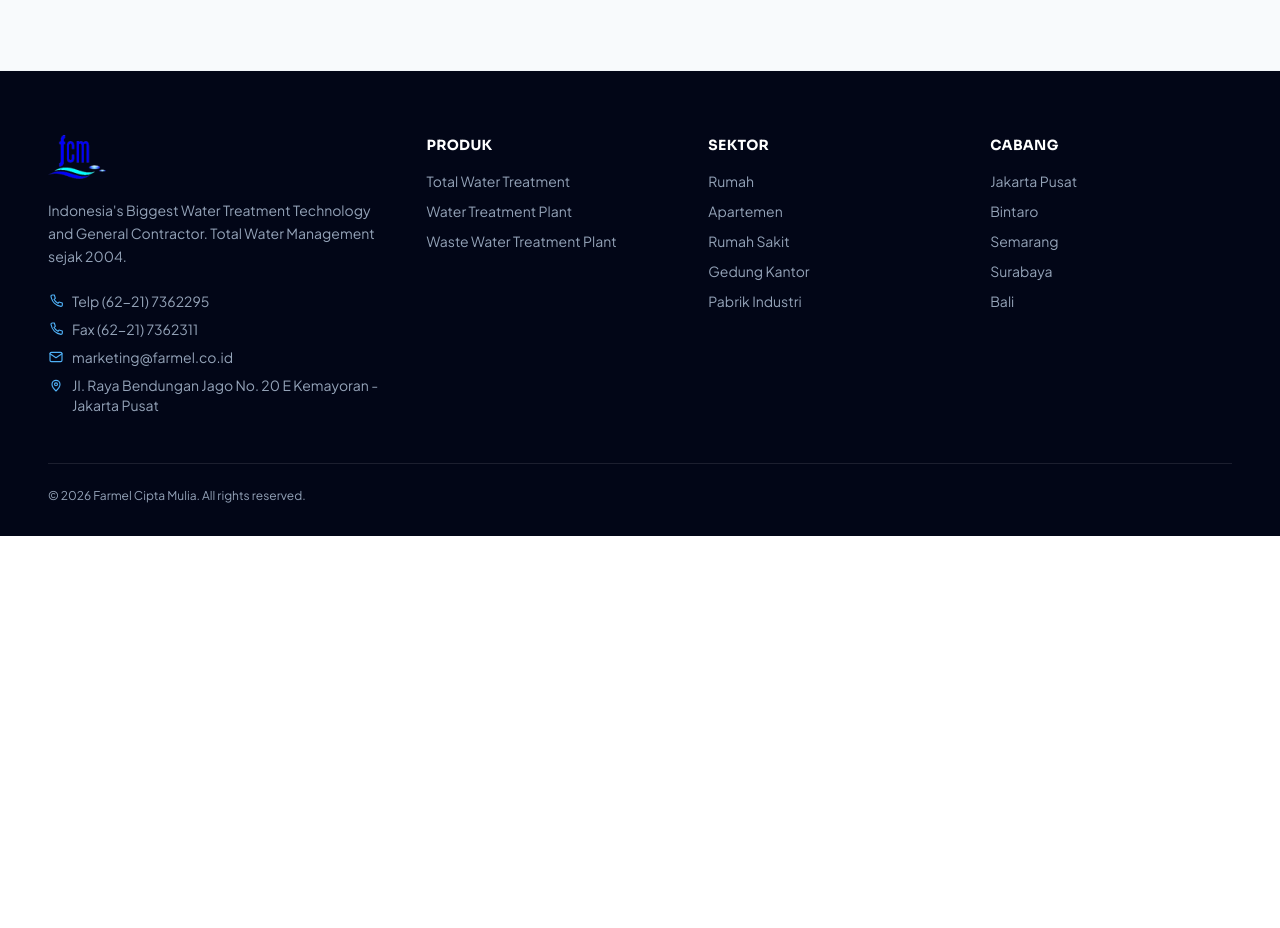
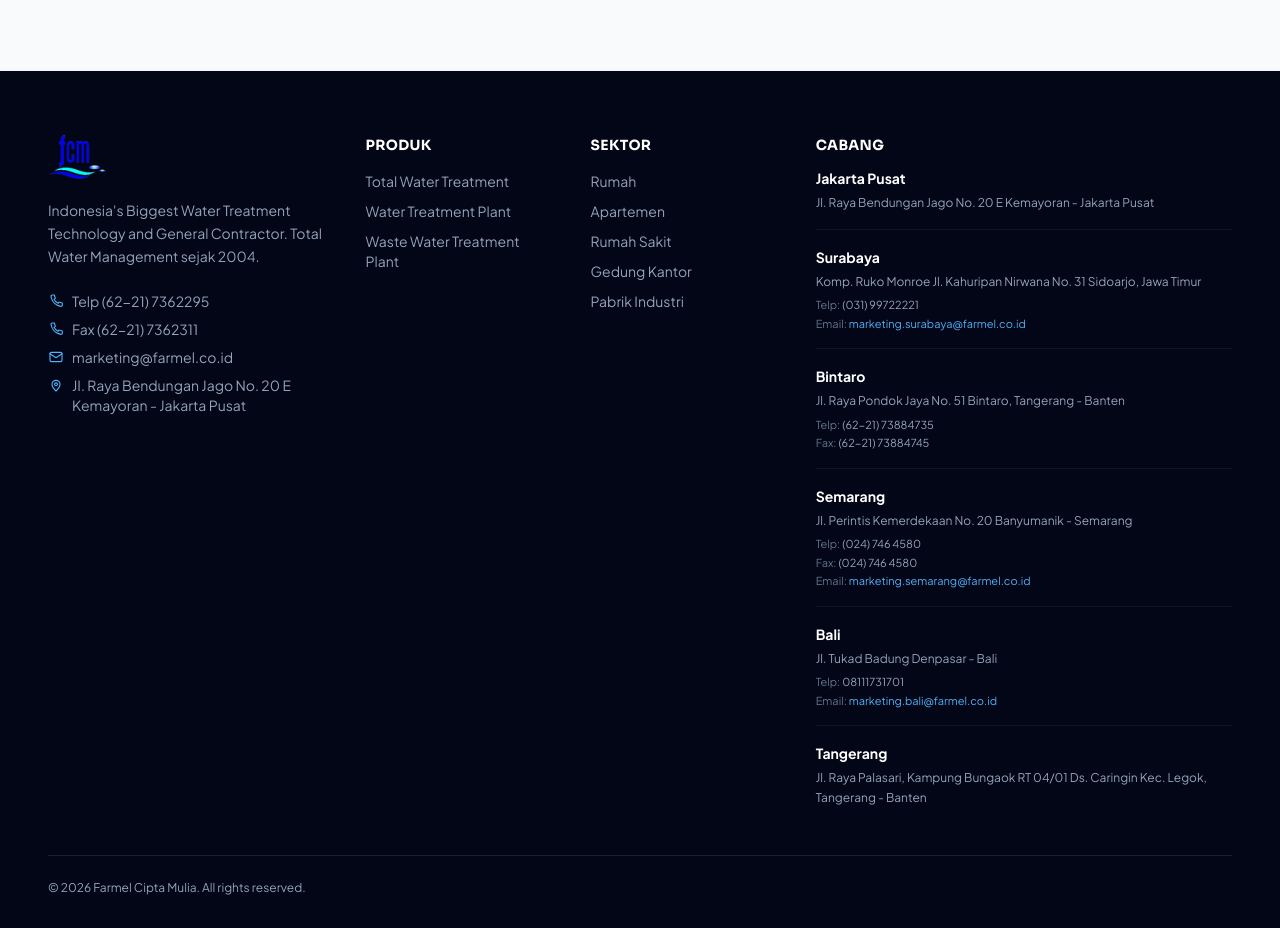
Before and after one commit to onlybot12/Farmel, a React (Vite) app: page / in a window 1280 px wide. Shown: the part 9100-10028 px from the top of the page. Before the commit the page ends 9636 px from the top, so only its background shows below. Built offline with nearby package versions, Linux system fonts and the light colour scheme.

Commit message:
Update Footer.tsx

```diff
--- a/src/components/Footer.tsx
+++ b/src/components/Footer.tsx
@@ -1,32 +1,67 @@
 import { Icon } from './Icon'
-import { contact, branches } from '../data/content'
+import { contact } from '../data/content'
 
 export function Footer() {
   const products = ['Total Water Treatment', 'Water Treatment Plant', 'Waste Water Treatment Plant']
   const sectors = ['Rumah', 'Apartemen', 'Rumah Sakit', 'Gedung Kantor', 'Pabrik Industri']
 
+  // Daftar data detail cabang yang Anda berikan
+  const branchDetails = [
+    {
+      name: 'Jakarta Pusat',
+      address: 'Jl. Raya Bendungan Jago No. 20 E Kemayoran - Jakarta Pusat',
+    },
+    {
+      name: 'Surabaya',
+      address: 'Komp. Ruko Monroe Jl. Kahuripan Nirwana No. 31 Sidoarjo, Jawa Timur',
+      telp: '(031) 99722221',
+      email: 'marketing.surabaya@farmel.co.id',
+    },
+    {
+      name: 'Bintaro',
+      address: 'Jl. Raya Pondok Jaya No. 51 Bintaro, Tangerang - Banten',
+      telp: '(62-21) 73884735',
+      fax: '(62-21) 73884745',
+    },
+    {
+      name: 'Semarang',
+      address: 'Jl. Perintis Kemerdekaan No. 20 Banyumanik - Semarang',
+      telp: '(024) 746 4580',
+      fax: '(024) 746 4580',
+      email: 'marketing.semarang@farmel.co.id',
+    },
+    {
+      name: 'Bali',
+      address: 'Jl. Tukad Badung Denpasar - Bali',
+      telp: '08111731701',
+      email: 'marketing.bali@farmel.co.id',
+    },
+    {
+      name: 'Tangerang',
+      address: 'Jl. Raya Palasari, Kampung Bungaok RT 04/01 Ds. Caringin Kec. Legok, Tangerang - Banten',
+    },
+  ]
+
   return (
     <footer className="border-t border-slate-100 bg-slate-950 pt-16 pb-8 text-slate-400">
       <div className="container-x">
-        <div className="grid gap-10 lg:grid-cols-[1.4fr_1fr_1fr_1fr]">
+        {/* Rasio lebar kolom grid disesuaikan agar kolom Cabang (paling kanan) menjadi lebih lebar */}
+        <div className="grid gap-10 lg:grid-cols-[1.2fr_0.8fr_0.8fr_1.8fr]">
           <div>
 
-            {/* Bagian Logo Footer (Telah di-update menggunakan Gambar Logo) */}
+            {/* Bagian Logo Footer */}
             <div className="flex items-center gap-3">
               <img
                 src="/logo.png"
                 alt="Logo Farmel"
                 className="h-11 w-auto object-contain"
                 onError={(e) => {
-                  // Fallback: Jika file gambar logo.png tidak ditemukan di folder public,
-                  // ia akan otomatis menyembunyikan gambar kosong dan memunculkan teks di bawahnya.
                   const target = e.target as HTMLElement;
                   target.style.display = 'none';
                   const textFallback = target.nextElementSibling as HTMLElement;
                   if (textFallback) textFallback.style.display = 'block';
                 }}
               />
-              {/* Fallback Teks (Hanya muncul jika file gambar logo.png tidak ditemukan) */}
               <div className="hidden leading-none">
                 <p className="font-display text-xl font-extrabold text-white">Farmel</p>
                 <p className="text-[10px] font-semibold uppercase tracking-[0.22em] text-brand-400">Water Solution</p>
@@ -63,13 +98,26 @@
             </ul>
           </div>
 
+          {/* Kolom Cabang Baru (Dengan rincian alamat dan kontak yang rapi) */}
           <div>
-            <h4 className="font-display text-sm font-bold uppercase tracking-wide text-white">Cabang</h4>
-            <ul className="mt-4 space-y-2.5 text-sm">
-              {branches.map((b) => (
-                <li key={b} className="transition-colors hover:text-white">{b}</li>
+            <h4 className="font-display text-sm font-bold uppercase tracking-wide text-white mb-4">Cabang</h4>
+            <div className="space-y-5">
+              {branchDetails.map((b) => (
+                <div key={b.name} className="border-b border-white/5 pb-4 last:border-0 last:pb-0">
+                  <h5 className="font-bold text-white text-sm leading-none mb-2">{b.name}</h5>
+                  <p className="text-slate-400 text-xs leading-relaxed">{b.address}</p>
+
+                  {/* Info Kontak Spesifik Cabang jika ada */}
+                  {(b.telp || b.fax || b.email) && (
+                    <div className="mt-1.5 text-[11px] text-slate-500 space-y-0.5">
+                      {b.telp && <p>Telp: <span className="text-slate-400">{b.telp}</span></p>}
+                      {b.fax && <p>Fax: <span className="text-slate-400">{b.fax}</span></p>}
+                      {b.email && <p>Email: <span className="text-brand-400">{b.email}</span></p>}
+                    </div>
+                  )}
+                </div>
               ))}
-            </ul>
+            </div>
           </div>
         </div>
 
```
